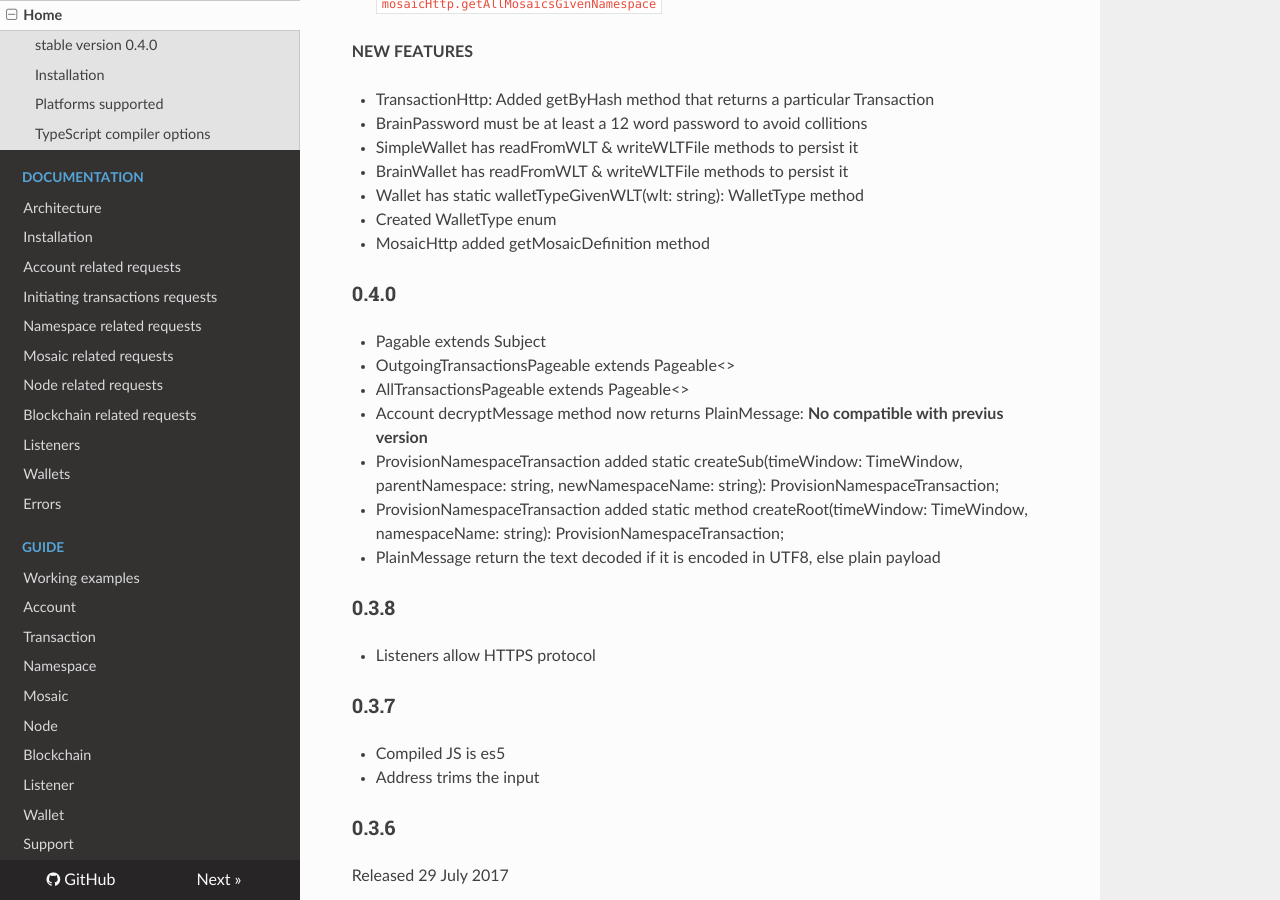
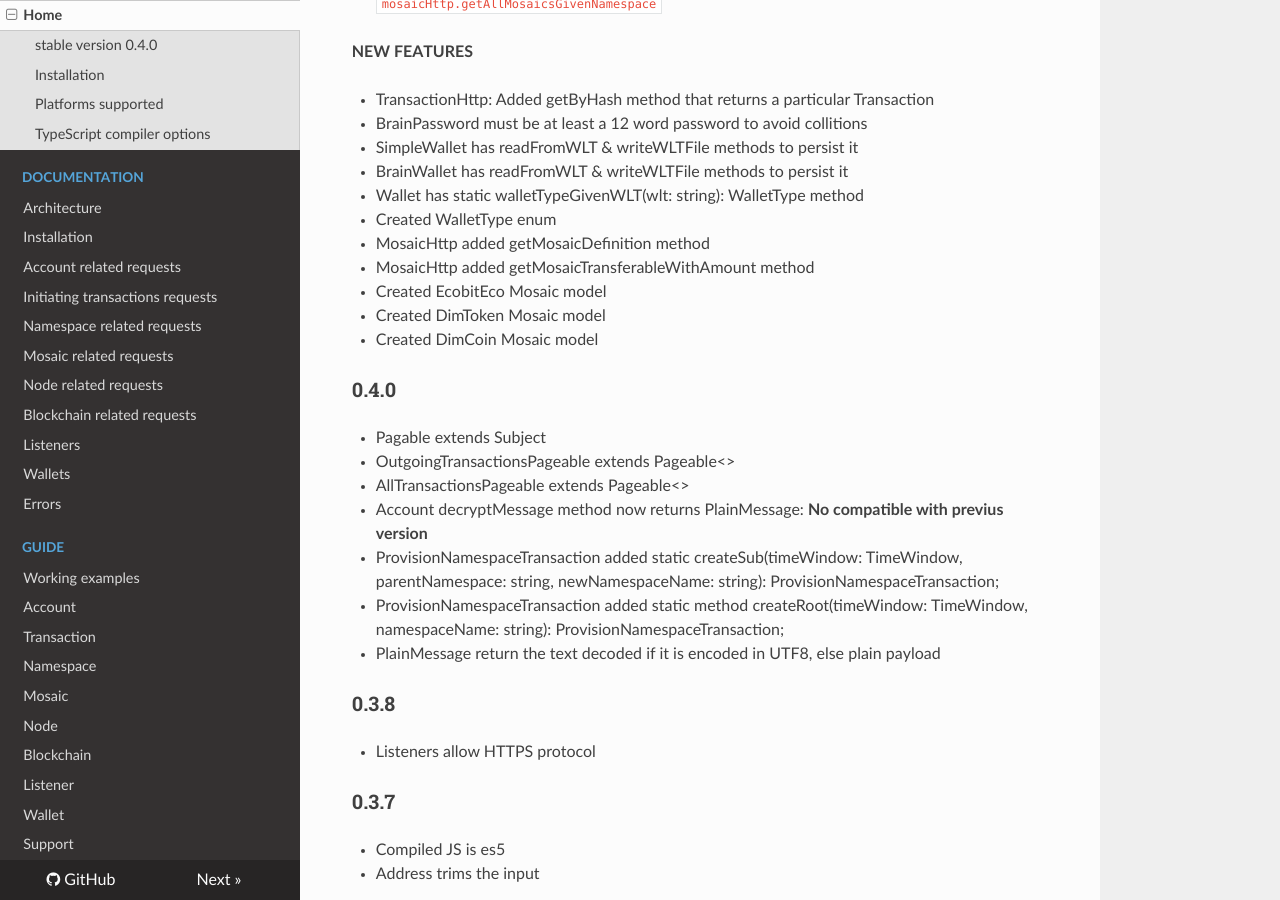
Before and after one commit to takahser/nem-library-docs, an MkDocs documentation site: the page built from docs/index.md, in a window 1280 px wide and 900 px high, scrolled down 2787 px. Built offline with MkDocs 1.6.1, drawn with Linux system fonts in a browser that asks for light colours; nearby versions of some CDN libraries; old or Windows-style settings are respelled for this version of MkDocs.

Commit message:
new mosaics

```diff
--- a/docs/index.md
+++ b/docs/index.md
@@ -90,6 +90,10 @@ CONNECTION WITH THE SOFTWARE OR THE USE OR OTHER DEALINGS IN THE SOFTWARE.
 - Wallet has static walletTypeGivenWLT(wlt: string): WalletType method
 - Created WalletType enum
 - MosaicHttp added getMosaicDefinition method
+- MosaicHttp added getMosaicTransferableWithAmount method
+- Created EcobitEco Mosaic model
+- Created DimToken Mosaic model
+- Created DimCoin Mosaic model
 
 ### 0.4.0
 
```
